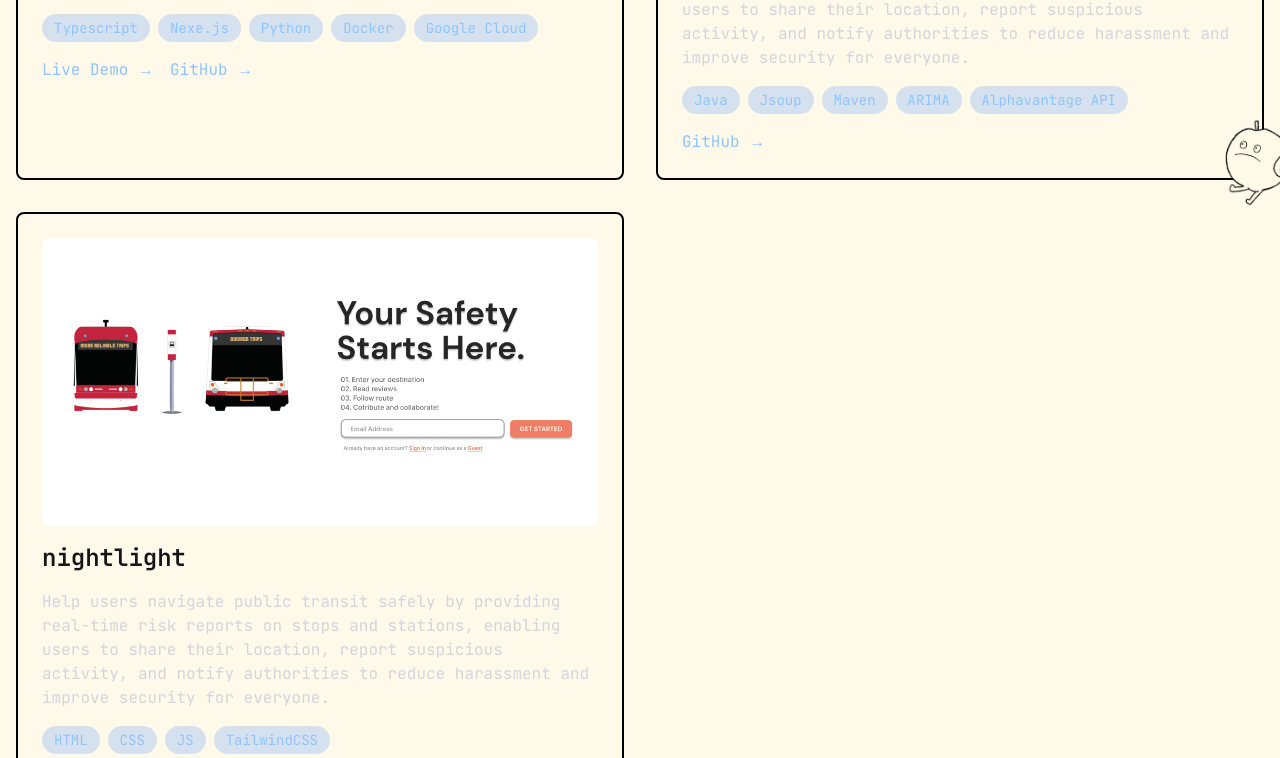
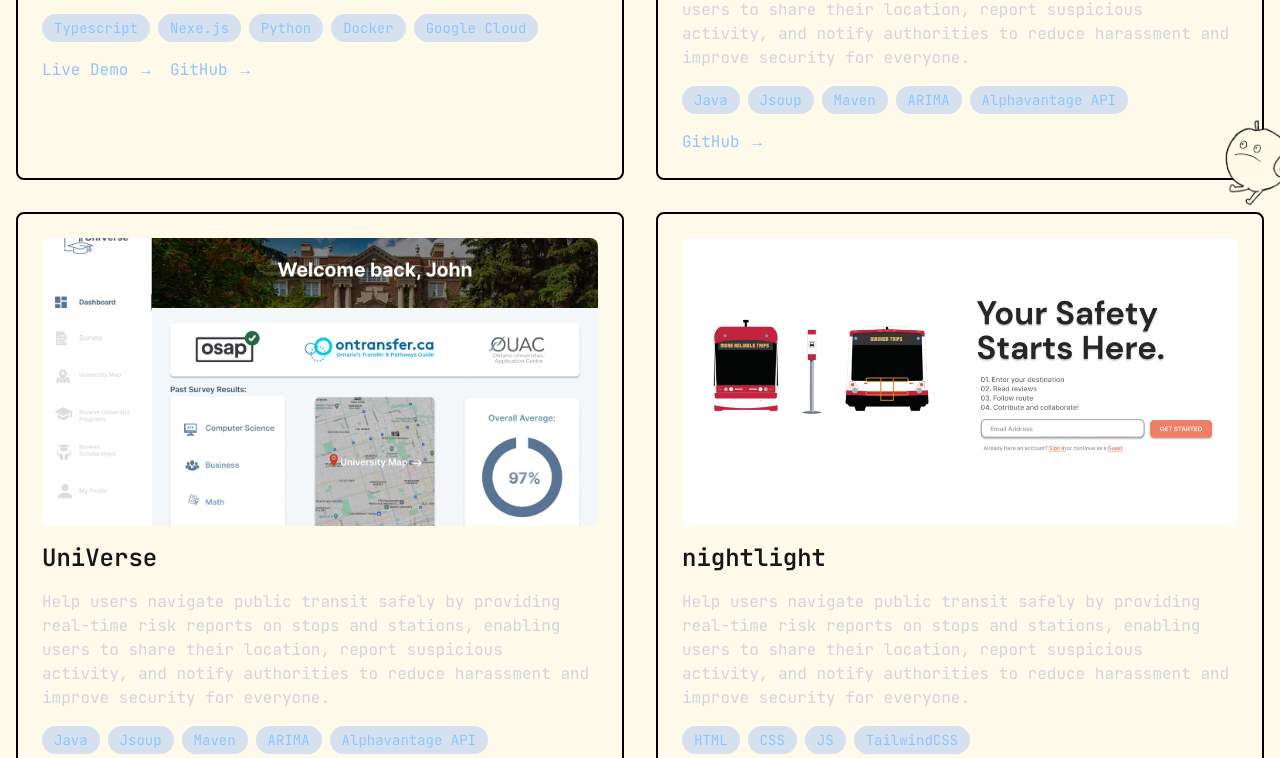
Before and after one commit to mzhang055/personal-website, a Next.js app: page / in a window 1280 px wide. Shown: the part 1997-2755 px from the top of the page. Built offline with nearby package versions, Linux system fonts and the light colour scheme.

Commit message:
feat: add home page to menubar

```diff
--- a/src/app/page.tsx
+++ b/src/app/page.tsx
@@ -6,7 +6,7 @@ export default function Home() {
   return (
     <main className="min-h-screen flex flex-col">
       <MenuBar />
-      <div className="flex-1 w-full relative flex items-center justify-center min-h-[50vh]">
+      <div id="home" className="flex-1 w-full relative flex items-center justify-center min-h-[50vh]">
         <div className="text-center z-10">
           <h1 className="text-xl sm:text-xl md:text-3xl lg:text-4xl font-semi-bold font-jetbrains-mono mb-0">hi im michelle</h1>
           <h1 className="text-4xl sm:text-3xl md:text-4xl lg:text-7xl xl:text-8xl font-bold font-jetbrains-mono mt-0">peek into my brain</h1>
@@ -93,6 +93,20 @@ export default function Home() {
               bottomRight: true
             }}
           />
+
+          <ProjectCard
+            title="UniVerse"
+            description="Help users navigate public transit safely by providing real-time risk reports on stops and stations, enabling users to share their location, report suspicious activity, and notify authorities to reduce harassment and improve security for everyone."
+            technologies={["Java", "Jsoup", "Maven", "ARIMA", "Alphavantage API"]}
+            githubUrl="https://github.com/mzhang055/UniVerse"
+            imageUrl="/universe.png"
+            stickers={{
+              //topRight: true,
+              bottomRight: true
+            }}
+          />
+
+
           <ProjectCard
             title="nightlight"
             description="Help users navigate public transit safely by providing real-time risk reports on stops and stations, enabling users to share their location, report suspicious activity, and notify authorities to reduce harassment and improve security for everyone."
--- a/src/components/MenuBar.tsx
+++ b/src/components/MenuBar.tsx
@@ -4,7 +4,9 @@ export default function MenuBar() {
   return (
     <nav className="w-full p-2 sm:p-4 flex justify-between items-center bg-transparent sticky top-0 z-20">
       <div className="text-black text-xl sm:text-2xl md:text-3xl font-bold font-jetbrains-mono">
-        <Image src="/char1.png" alt="Logo" width={68} height={68} className="w-22 h-22 object-contain" />
+        <a href="#home">
+          <Image src="/char1.png" alt="Logo" width={68} height={68} className="w-22 h-22 object-contain cursor-pointer" />
+        </a>
       </div>
       <ul className="flex space-x-2 sm:space-x-4 md:space-x-6 lg:space-x-8">
         <li><a href="#about" className="text-black text-base sm:text-lg md:text-xl lg:text-2xl font-jetbrains-mono hover:underline">About</a></li>
```
Also changed, not shown: public/universe.png (added).
